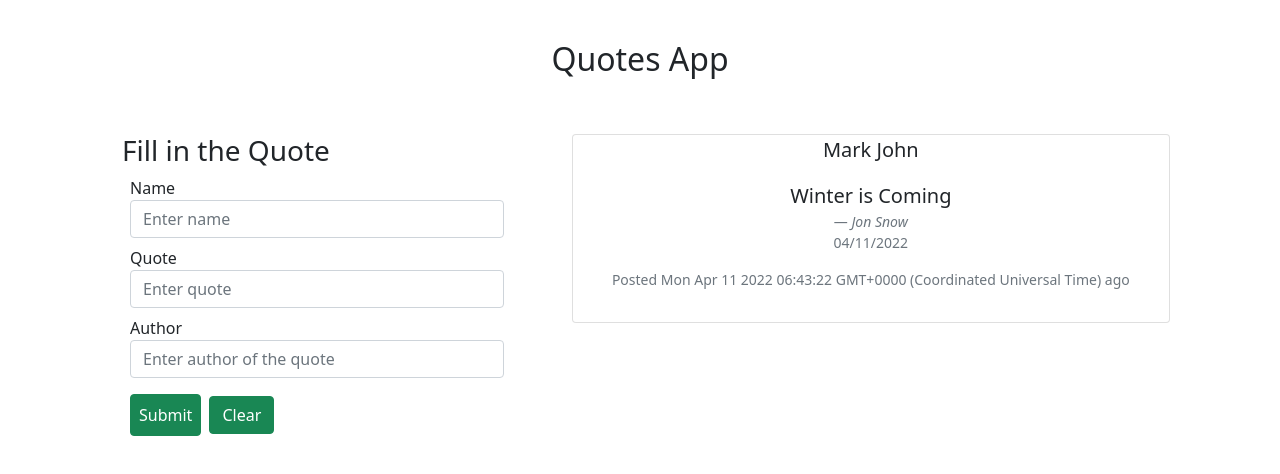
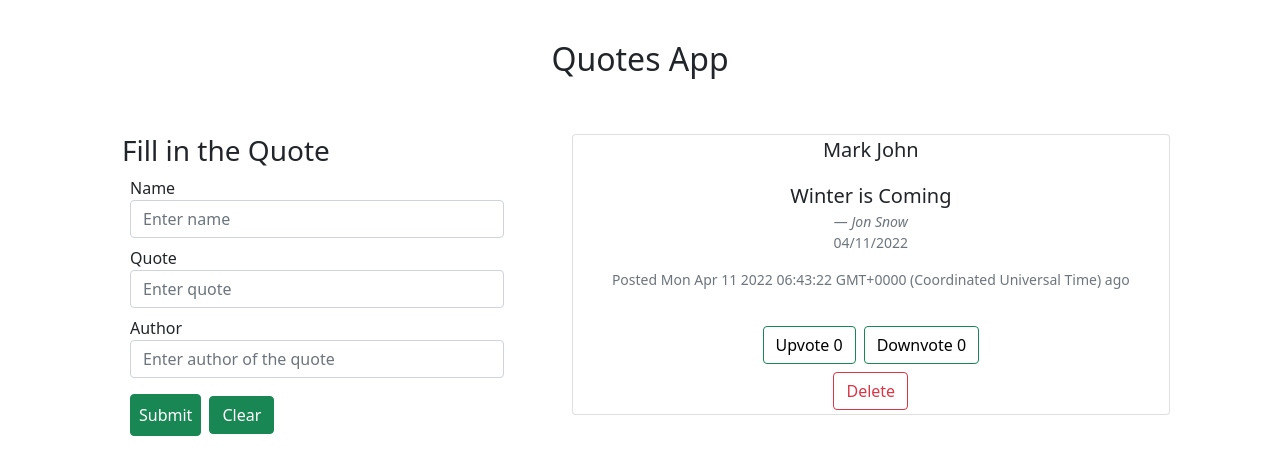
Before and after one commit to Komenpurity/Quotes-IP1, an Angular app: page / in a window 1280 px wide. Shown: the top 474 px of the page. Built offline with nearby package versions, Linux system fonts and the light colour scheme.

Commit message:
added an upvote and downvote button

```diff
--- a/src/app/component/form-quote/form-quote.component.html
+++ b/src/app/component/form-quote/form-quote.component.html
@@ -38,6 +38,12 @@
           <p>{{quote.time  | date:'MM/dd/yyyy' }}</p>
           <p>Posted {{quote.time }} ago</p>
        </figcaption>
+
+       <div class="d-grid gap-2 d-md-block">
+        <app-vote [upvote]="quote.upVote" [downvote]="quote.downVote" ></app-vote>
+        <button type="button" class="btn btn-outline-danger m-1"> Delete </button>
+      </div>
+
       </div>
 
 
--- a/src/app/component/vote/vote.component.html
+++ b/src/app/component/vote/vote.component.html
@@ -1 +1,6 @@
-<p>vote works!</p>
+<div>
+    <button type="button" class="btn btn-outline-success m-1 text-black" > Upvote
+        {{this.upvote}} </button>
+      <button type="button" class="btn btn-outline-success m-1 text-black" > Downvote
+        {{this.downvote}} </button>
+</div>
--- a/src/app/component/vote/vote.component.ts
+++ b/src/app/component/vote/vote.component.ts
@@ -1,4 +1,4 @@
-import { Component, OnInit } from '@angular/core';
+import { Component, Input, OnInit } from '@angular/core';
 
 @Component({
   selector: 'app-vote',
@@ -6,6 +6,8 @@ import { Component, OnInit } from '@angular/core';
   styleUrls: ['./vote.component.css']
 })
 export class VoteComponent implements OnInit {
+  @Input() upvote!: number;
+  @Input() downvote!: number;
 
   constructor() { }
 
```
